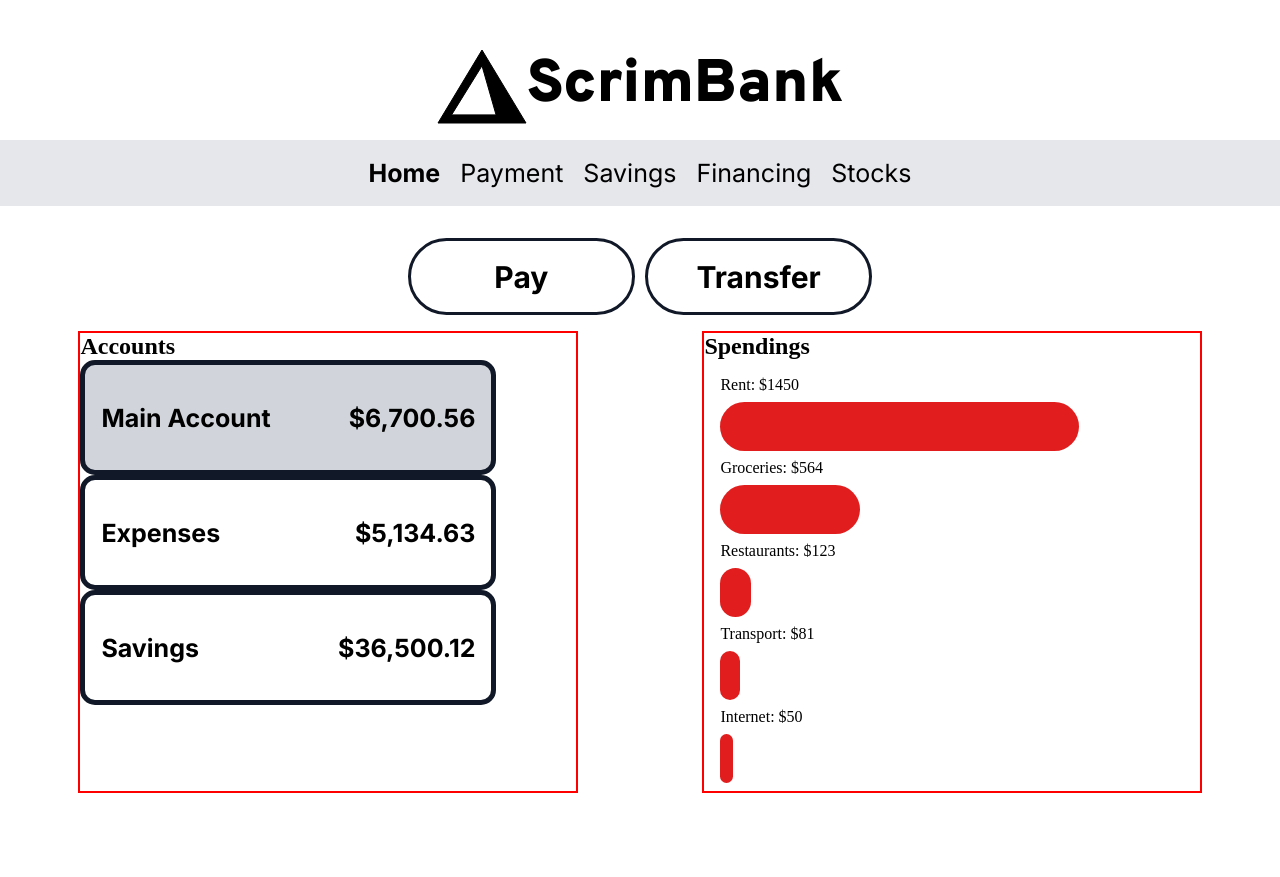
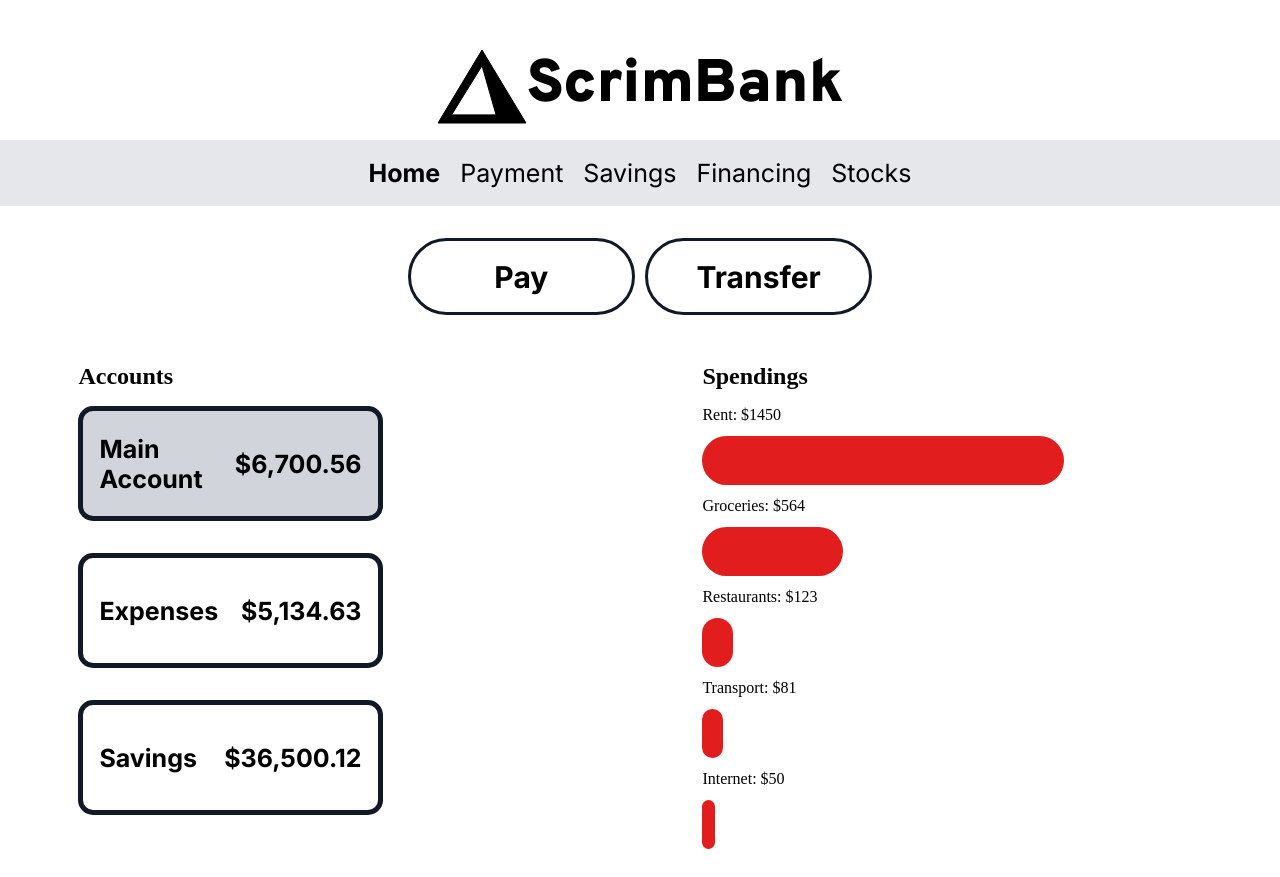
Before and after one commit to bowen-anth/scrimbaBank, a React (Vite) app: page / in a window 1280 px wide. Before the commit the page ends 809 px from the top, so only its background shows below. Built offline with nearby package versions, Linux system fonts and the light colour scheme.

Commit message:
spendings bars work but ui nightmare

```diff
--- a/src/App.css
+++ b/src/App.css
@@ -84,13 +84,17 @@ font-weight: 700;
 
 .accounts-container {
   width: 40%;
-  border: 2px solid red;
+  /* border: 2px solid red; */
+}
+
+.accounts-item-container {
+  display: flex;
+  justify-content: left;
 }
 
 .accounts-spendings-container {
   display: flex;
   justify-content: center;
-  align-self: center;
 }
 
 #account-button-form {
@@ -98,12 +102,16 @@ font-weight: 700;
   flex-direction: column;
 }
 
+.button-container {
+  margin-bottom: 3rem;
+}
+
 input[type="radio"] {
   display: none;
 }
 
 input[type="radio"] + label {
-  width: 26rem;
+  width: 90%;
   height: 7.1875rem;
   flex-shrink: 0;
   border-radius: 0.9375rem;
@@ -116,6 +124,7 @@ input[type="radio"] + label {
   justify-content: space-between;
   align-items: center;
   padding: 1rem;
+  margin: 1rem 0;
 }
 
 input[type="radio"]:checked + label {
@@ -132,7 +141,7 @@ input[type="radio"]:checked + label {
 
 .right-container {
   /* justify-content: left; */
-  border: 2px solid red;
+  /* border: 2px solid red; */
   width: 40%;
 }
 
@@ -144,7 +153,7 @@ input[type="radio"]:checked + label {
 }
 
 .spending-span-container {
-  margin-left: 1rem;
+  /* margin-left: 1rem; */
   margin-bottom: 2px;
 }
 
@@ -162,7 +171,7 @@ input[type="radio"]:checked + label {
   display: flex;
   height: 3.0625rem;
   background-color: #E11D1D;
-  margin: 0.5rem 1rem;
+  margin: 0.75rem 0;
   align-self: center;
   justify-content: space-between;
   align-items: center;
```
